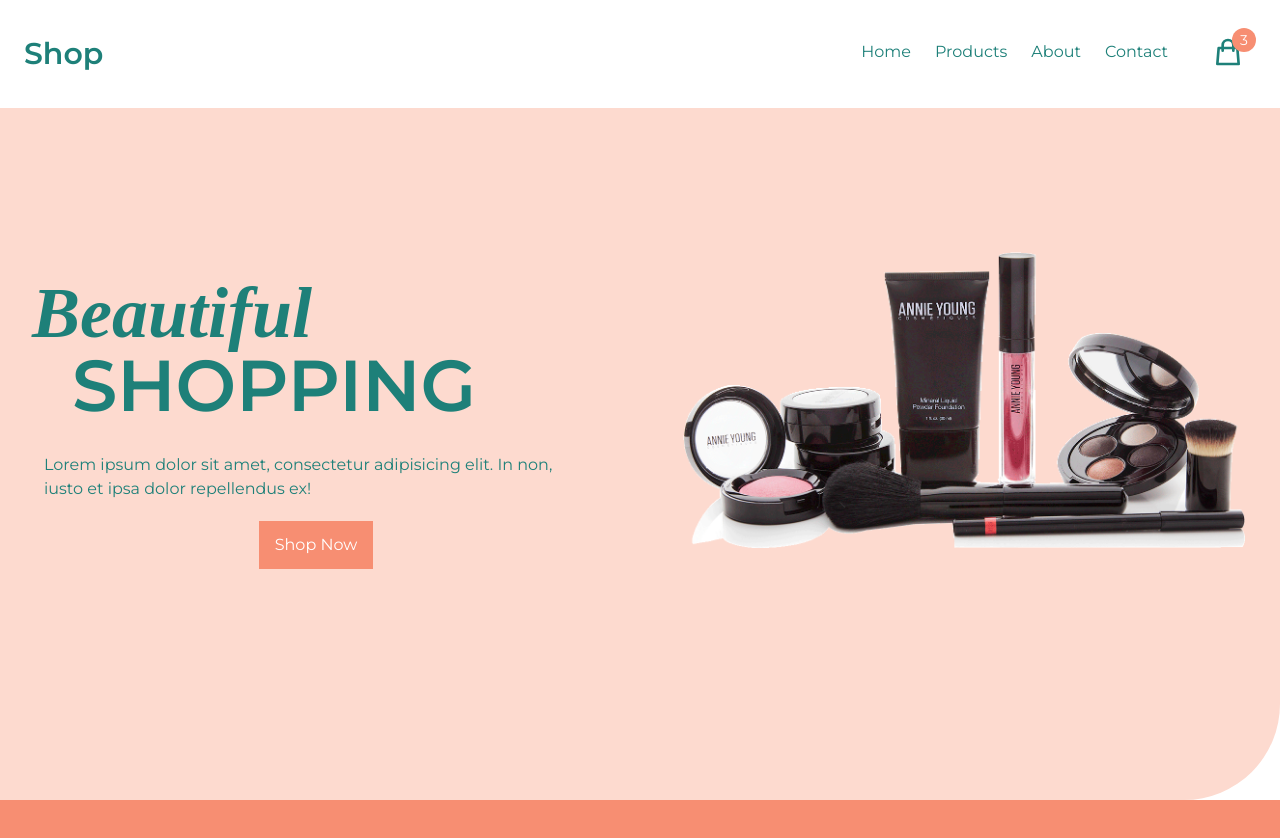
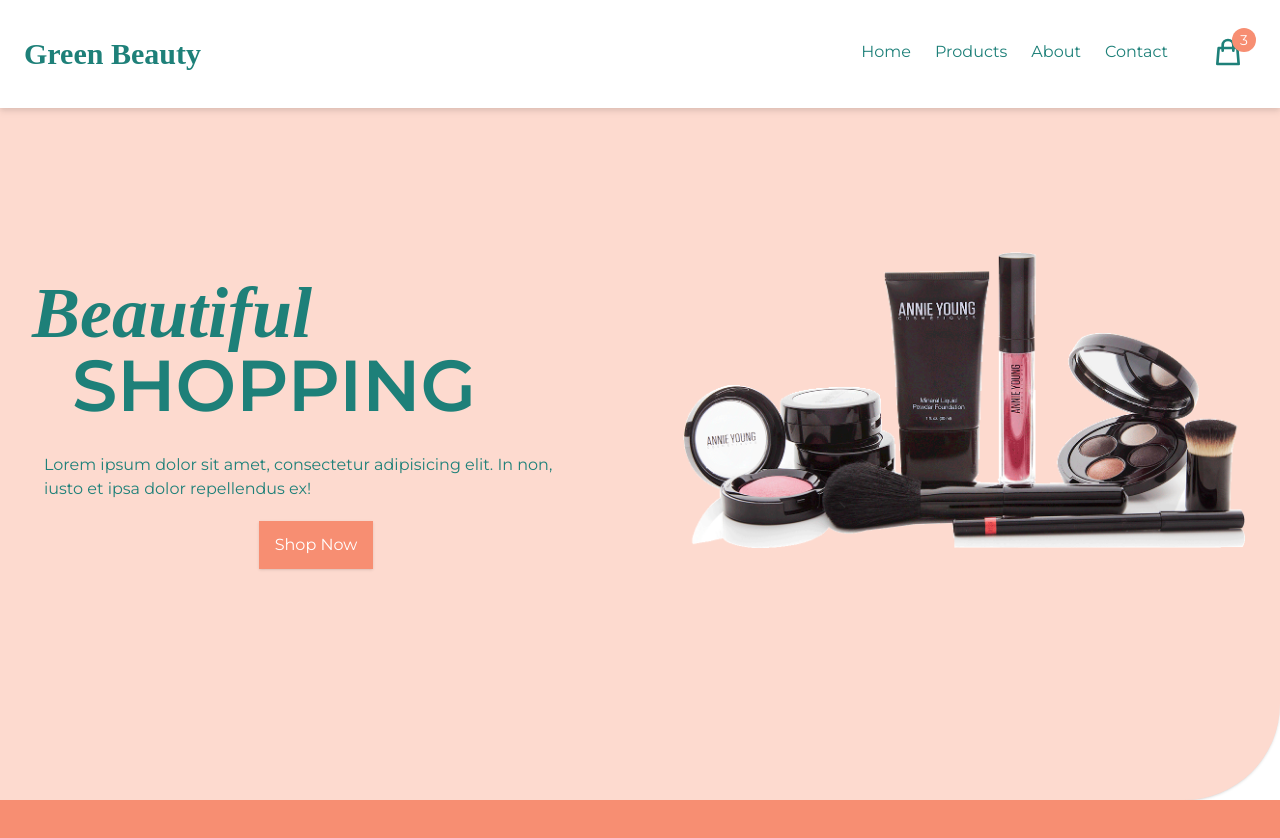
Before and after one commit to j45t7/makeup-store, a React (Create React App) app: page / in a window 1280 px wide. Built offline with nearby package versions, Linux system fonts and the light colour scheme; a web font is replaced by a local one.

Commit message:
changed some styles

```diff
--- a/src/components/Hero/HeroStyles.ts
+++ b/src/components/Hero/HeroStyles.ts
@@ -5,7 +5,7 @@ export const ContainerWrapper = tw.div`
   mx-auto
 `
 export const Background = tw.main`
-  bg-coral h-screen rounded-br-large
+  bg-coral h-screen rounded-br-large shadow
 `
 export const HeroWrapper = tw.header`
  h-screen grid lg:grid-cols-4 gap-4
@@ -35,5 +35,5 @@ export const HeroParagraph = tw.p`
 text-base text-green text-left pt-5 pb-5
 `
 export const HeroButton = tw.button`
-text-sand-100 bg-peach-100 hover:bg-peach-200 p-3 px-4 cursor-pointer
+text-sand-100 bg-peach-100 hover:bg-peach-200 p-3 px-4 cursor-pointer shadow
 `
--- a/src/components/Navbar/Navbar.tsx
+++ b/src/components/Navbar/Navbar.tsx
@@ -16,7 +16,7 @@ const Navbar = () => {
     <NavigationBarWrapper>
       <ContainerWrapper>
         <NavigationBarInner>
-          <Logo>Shop</Logo>
+          <Logo>Green Beauty</Logo>
           <Menu>
             <MenuList>
               <MenuItem>Home</MenuItem>
--- a/src/components/Navbar/NavbarStyles.ts
+++ b/src/components/Navbar/NavbarStyles.ts
@@ -7,6 +7,7 @@ export const NavigationBarWrapper = tw.nav`
   left-0
   right-0
   bg-sand-100
+  drop-shadow-md
 `
 export const NavigationBarInner = tw.nav`
   bg-100-sand
@@ -18,7 +19,7 @@ export const NavigationBarInner = tw.nav`
 `
 
 export const Logo = tw.h1`
-  text-3xl font-bold text-green leading-loose cursor-pointer
+  text-3xl font-bold text-green font-title leading-loose cursor-pointer
 `
 export const Menu = tw.div`
   md:flex hidden
```
